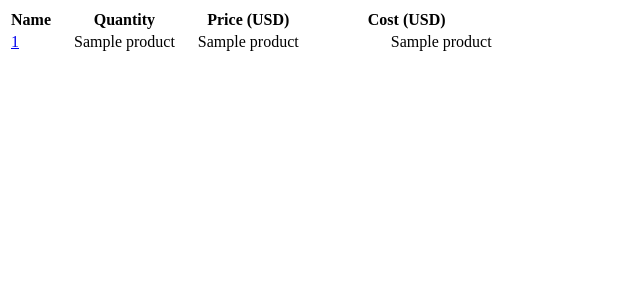
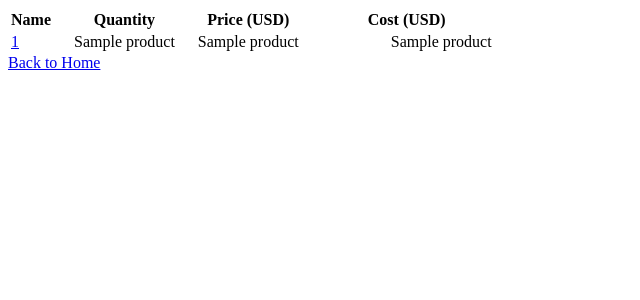
Before and after one commit to gustov-nelson/BASET-HYDRO, a Flask app: template templates/bom.html in a window 1280 px wide. Shown: the top 300 px of the page, without its empty margins (0-640 px from the left). Run offline with Flask 3, Linux system fonts and the light colour scheme; the template is opened without the code that fills it: most values are stand-ins (such as "Sample title", 1, 10 or a date in 2020).

Commit message:
Update bom.html

```diff
--- a/templates/bom.html
+++ b/templates/bom.html
@@ -29,5 +29,6 @@
             </tr>
             {% endfor %}
         </table>
+        <a href="/">Back to Home</a>
     </body>
 </html>
```
